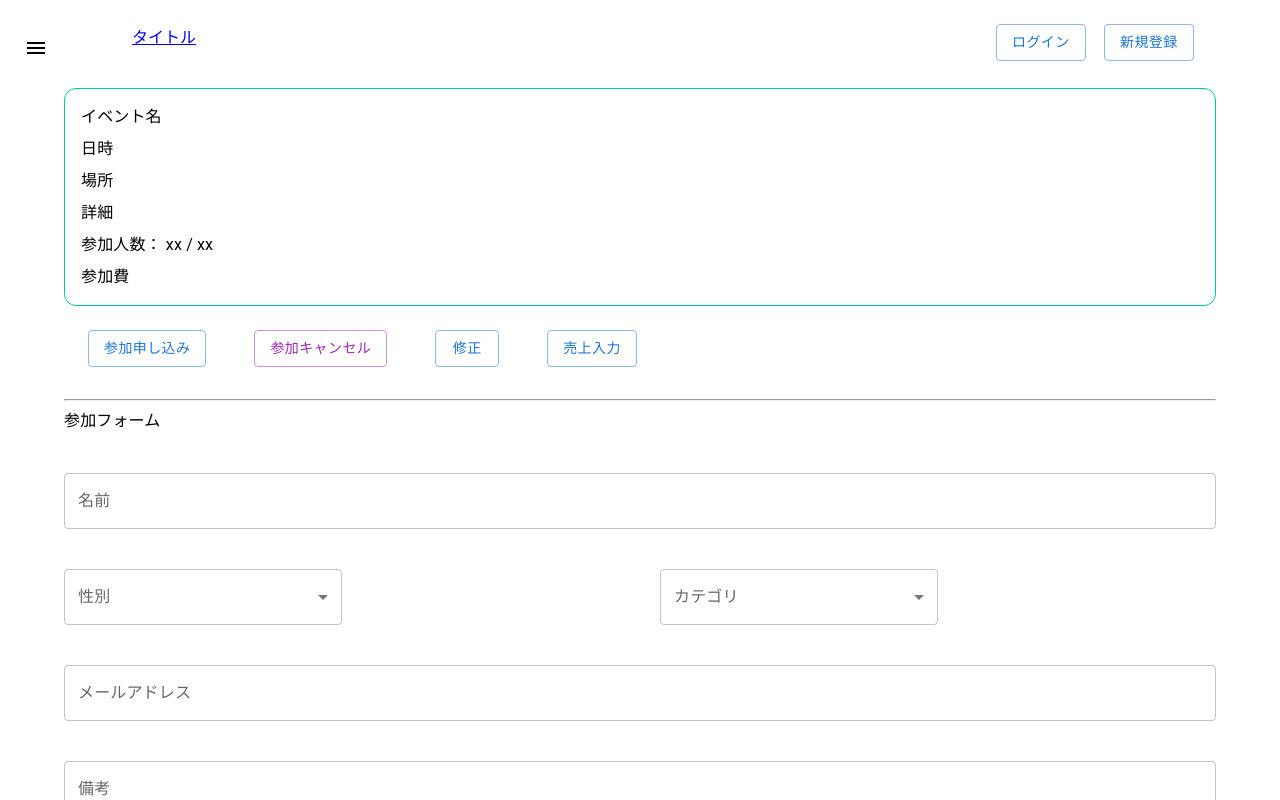
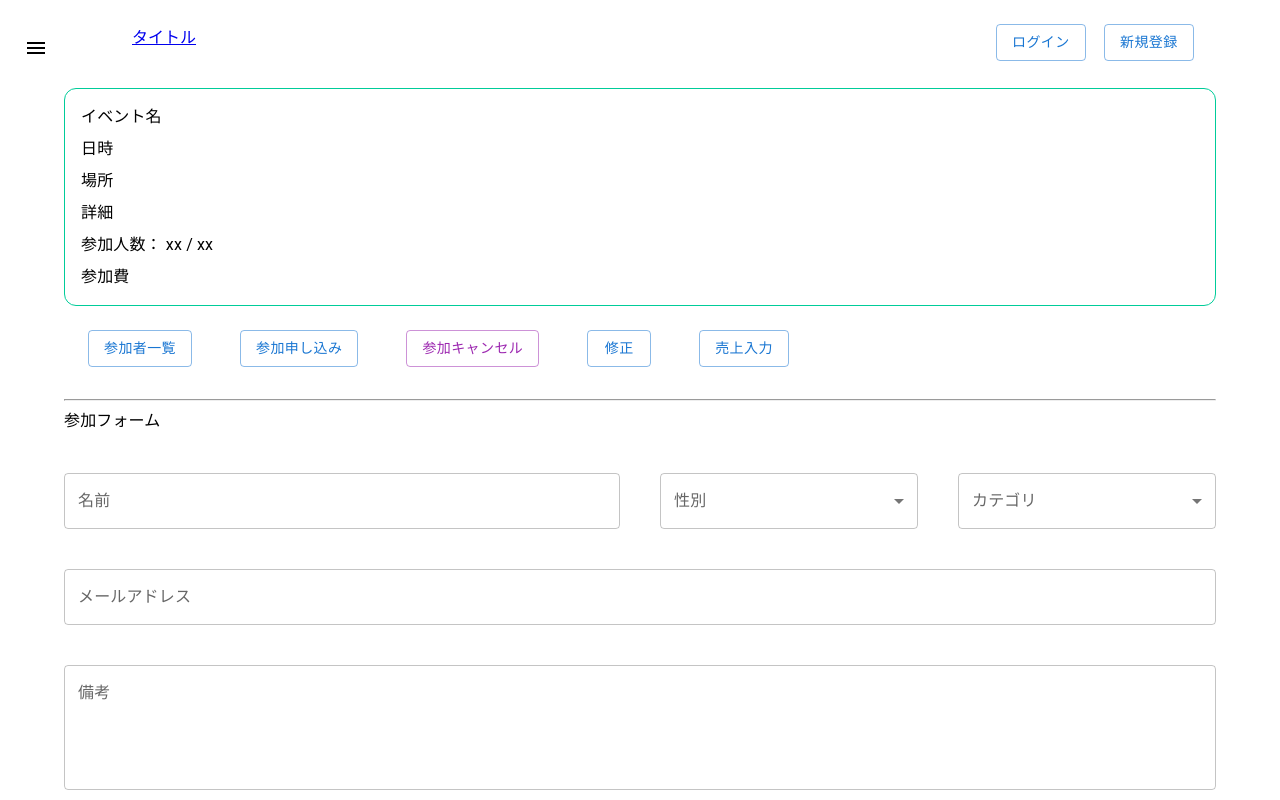
Before and after one commit to ke-kishimoto/opencourt-frontend, a React (Create React App) app: page /eventDetail/1/joinForm in a window 1280 px wide. Shown: the top 800 px of the page. Built offline with nearby package versions, Linux system fonts and the light colour scheme.

Commit message:
ユーザーのフォームを共通化

```diff
--- a/src/components/JoinForm.js
+++ b/src/components/JoinForm.js
@@ -3,9 +3,8 @@ import Button from '@mui/material/Button';
 import Grid from '@mui/material/Grid';
 import Box from '@mui/material/Box';
 import Typography from '@mui/material/Typography';
-import CategorySelectBox from '../elements/CategorySelectBox';
-import GenderSelectBox from '../elements/GenderSelectBox';
 import { useState, useEffect } from "react";
+import BasicUserForm from '../forms/BasicUserForm';
 
 const JoinForm = () => {
 
@@ -20,19 +19,7 @@ const JoinForm = () => {
         <Grid item xs={12}>
           <Typography>参加フォーム</Typography>
         </Grid>
-        <Grid item xs={12}>
-          <TextField
-            fullWidth
-            label="名前"
-            variant="outlined"
-          />
-        </Grid>
-        <Grid item xs={6}>
-          <GenderSelectBox />
-        </Grid>
-        <Grid item xs={6}>
-          <CategorySelectBox />
-        </Grid>
+        <BasicUserForm />
         <Grid item xs={12}>
           <TextField
             fullWidth
@@ -51,21 +38,7 @@ const JoinForm = () => {
         </Grid>
         {companions.map(e => {
           return (
-            <>
-              <Grid item xs={4}>
-                <TextField
-                  fullWidth
-                  label="名前"
-                  variant="outlined"
-                />
-              </Grid>
-              <Grid item xs={4}>
-                <GenderSelectBox />
-              </Grid>
-              <Grid item xs={4}>
-                <CategorySelectBox />
-              </Grid>
-            </>
+            <BasicUserForm />
           )
         })}
         <Grid item xs={12}>
--- a/src/components/UserForm.js
+++ b/src/components/UserForm.js
@@ -3,8 +3,7 @@ import TextField from '@mui/material/TextField';
 import Button from '@mui/material/Button';
 import Container from '@mui/material/Container';
 import Avatar from '@mui/material/Avatar';
-import CategorySelectBox from '../elements/CategorySelectBox';
-import GenderSelectBox from '../elements/GenderSelectBox';
+import BasicUserForm from '../forms/BasicUserForm';
 
 const UserForm = () => {
 
@@ -15,25 +14,13 @@ const UserForm = () => {
 				<Grid item xs={12}>
 					<Avatar>U</Avatar>
 				</Grid>
+        <BasicUserForm />
 				<Grid item xs={12}>
 					<TextField
 						fullWidth
 						label="メールアドレス"
 						variant="outlined"
 					/>
-				</Grid>
-				<Grid item xs={12}>
-					<TextField
-						fullWidth
-						label="名前"
-						variant="outlined"
-					/>
-				</Grid>
-				<Grid item xs={12}>
-					<GenderSelectBox />
-				</Grid>
-				<Grid item xs={12}>
-          <CategorySelectBox />
 				</Grid>
 				<Grid item xs={12}>
 					<TextField
--- a/src/elements/CategorySelectBox.js
+++ b/src/elements/CategorySelectBox.js
@@ -12,7 +12,7 @@ const CategorySelectBox = () => {
   ]
 
   return (
-    <FormControl sx={{ width: '50%' }}>
+    <FormControl fullWidth>
       <InputLabel>カテゴリ</InputLabel>
       <Select
         required
--- a/src/elements/GenderSelectBox.js
+++ b/src/elements/GenderSelectBox.js
@@ -11,7 +11,7 @@ const GenderSelectBox = () => {
   ]
 
   return (
-    <FormControl sx={{ width: '50%' }}>
+    <FormControl fullWidth>
       <InputLabel>性別</InputLabel>
       <Select
         required
--- /dev/null
+++ b/src/forms/BasicUserForm.js
@@ -0,0 +1,26 @@
+import Grid from '@mui/material/Grid';
+import TextField from '@mui/material/TextField';
+import CategorySelectBox from '../elements/CategorySelectBox';
+import GenderSelectBox from '../elements/GenderSelectBox';
+
+const BasicUserForm = () => {
+  return (
+    <>
+      <Grid item xs={6}>
+        <TextField
+          fullWidth
+          label="名前"
+          variant="outlined"
+        />
+      </Grid>
+      <Grid item xs={3}>
+        <GenderSelectBox />
+      </Grid>
+      <Grid item xs={3}>
+        <CategorySelectBox />
+      </Grid>
+    </>
+  )
+}
+
+export default BasicUserForm;
--- a/src/pages/EventDetail.js
+++ b/src/pages/EventDetail.js
@@ -22,6 +22,15 @@ const EventDetail = () => {
           sx={{
             m: 3
           }}
+          onClick={() => { }}
+        >
+          参加者一覧
+          </Button>
+        <Button
+          variant="outlined"
+          sx={{
+            m: 3
+          }}
           onClick={() => { navigate('joinForm') }}
         >
           参加申し込み
@@ -41,7 +50,7 @@ const EventDetail = () => {
           sx={{
             m: 3
           }}
-          onClick={() => {  }}
+          onClick={() => { }}
         >
           修正
           </Button>
@@ -55,7 +64,7 @@ const EventDetail = () => {
           売上入力
           </Button>
       </Box>
-      <hr/>
+      <hr />
       <Outlet />
     </Container>
   )
```
